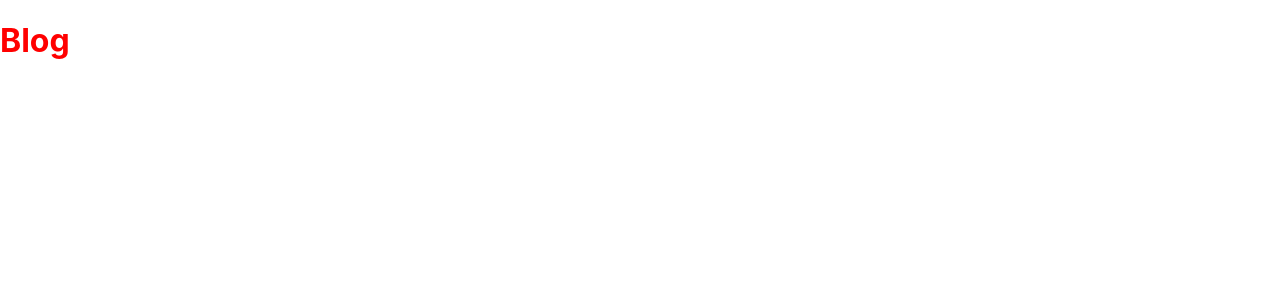
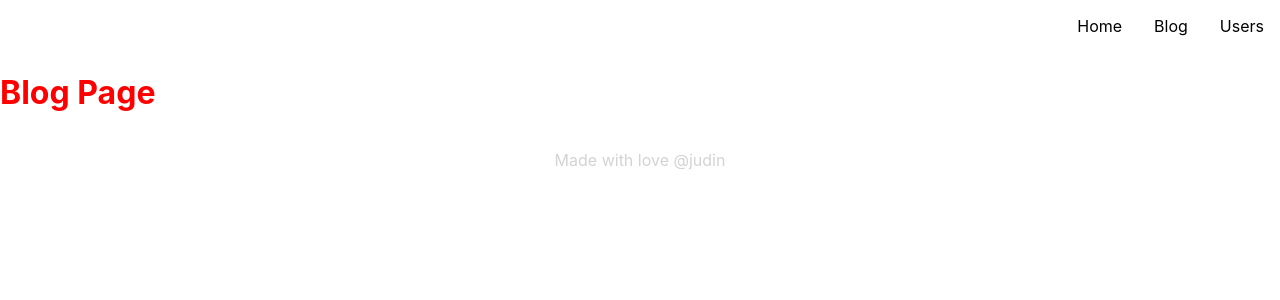
Before and after one commit to dafajudin/basic-nextjs, a Next.js app: page /blog in a window 1280 px wide. Shown: the top 300 px of the page. Built offline with nearby package versions, Linux system fonts and the light colour scheme.

Commit message:
update blog.tsx

```diff
--- a/pages/blog.tsx
+++ b/pages/blog.tsx
@@ -1,7 +1,9 @@
+import Layout from "../components/layout";
+
 export default function Blog() {
     return (
-        <div>
-            <h1 className="title">Blog</h1>
-        </div>
+        <Layout>
+            <h1 className="title">Blog Page</h1>
+        </Layout>
     )
 }
```
